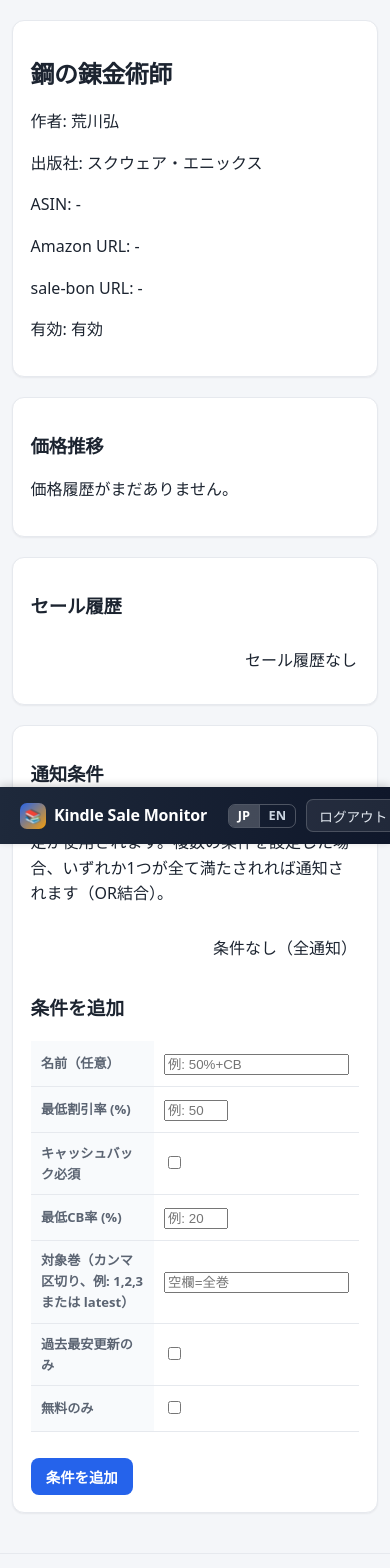
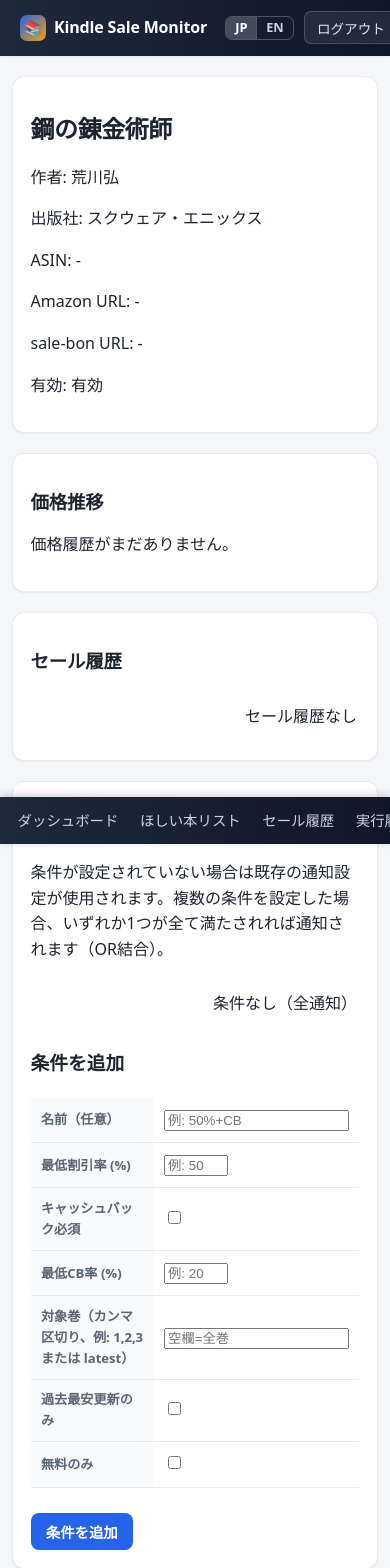
Before and after one commit to sota1111/kindle-sale-monitor, a FastAPI app: page /books/1 in a window 390 px wide. Shown: the top 1568 px of the page. Run offline with FastAPI, Linux system fonts and the light colour scheme; the visitor is signed in with stand-in values (Sample User, id 1); data that the repository does not hold is empty.

Commit message:
fix(SOT-1173): スマホ時にタイトルとログアウトを上部に残しメニューのみ下部固定
Co-Authored-By: Claude Opus 4.8 <noreply@anthropic.com>

```diff
--- a/app/templates/base.html
+++ b/app/templates/base.html
@@ -86,9 +86,13 @@
         @media (max-width: 700px) {
             main { padding: 1.25rem .75rem; }
             .card { padding: 1.1rem; }
-            /* Mobile: move the nav menu to the bottom of the screen (fixed bottom bar). */
-            nav { position: fixed; top: auto; bottom: 0; left: 0; right: 0; gap: .15rem;
-                  box-shadow: 0 -2px 8px rgba(0,0,0,.18); }
+            /* Mobile: keep the title (brand) and logout in the top bar; move ONLY the
+               navigation menu links to a fixed bar at the bottom of the screen. */
+            nav { gap: .15rem; }
+            .nav-links { position: fixed; top: auto; bottom: 0; left: 0; right: 0; z-index: 20;
+                         background: linear-gradient(90deg, #1e293b, #0f172a);
+                         padding: .4rem .5rem; gap: .15rem;
+                         box-shadow: 0 -2px 8px rgba(0,0,0,.18); }
             body { padding-bottom: 60px; }
             /* Stacked-card tables: on mobile, collapse each row into a vertical
                "label: value" card so no horizontal scrolling is required.
```
